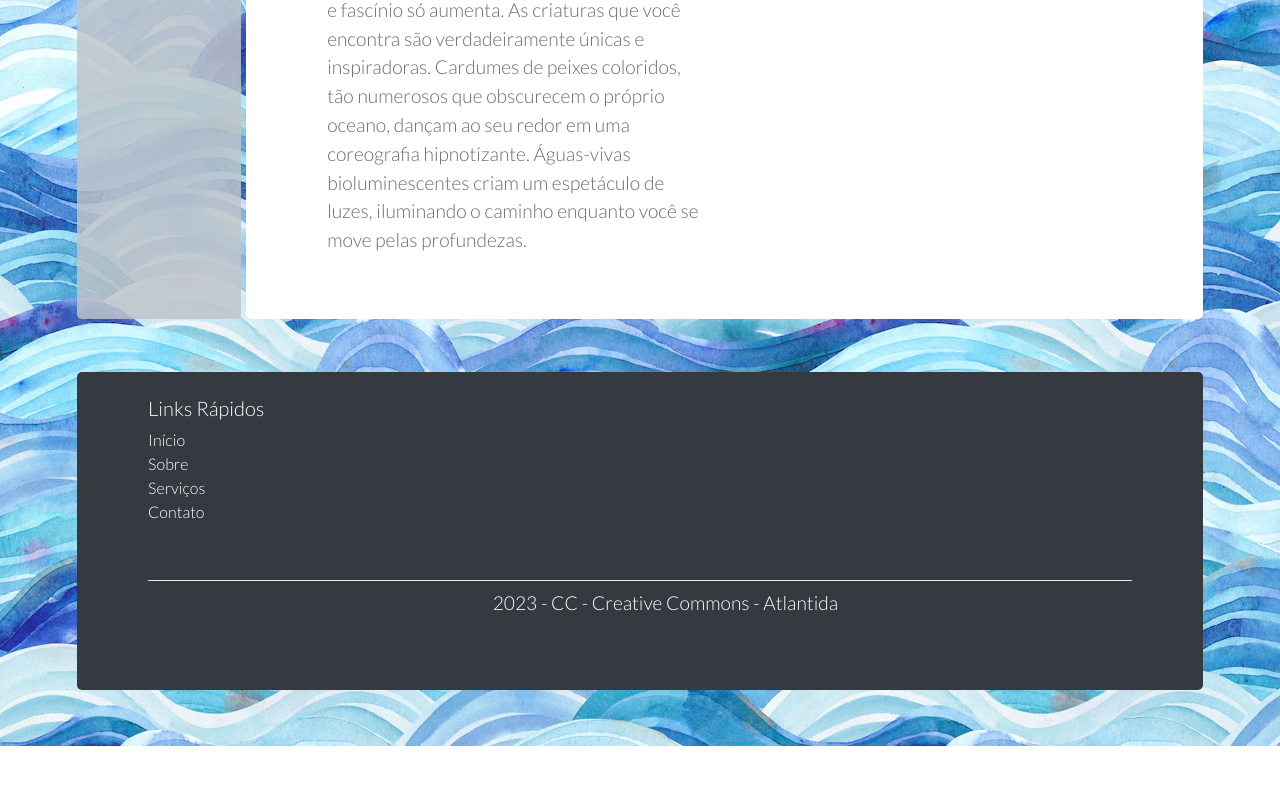
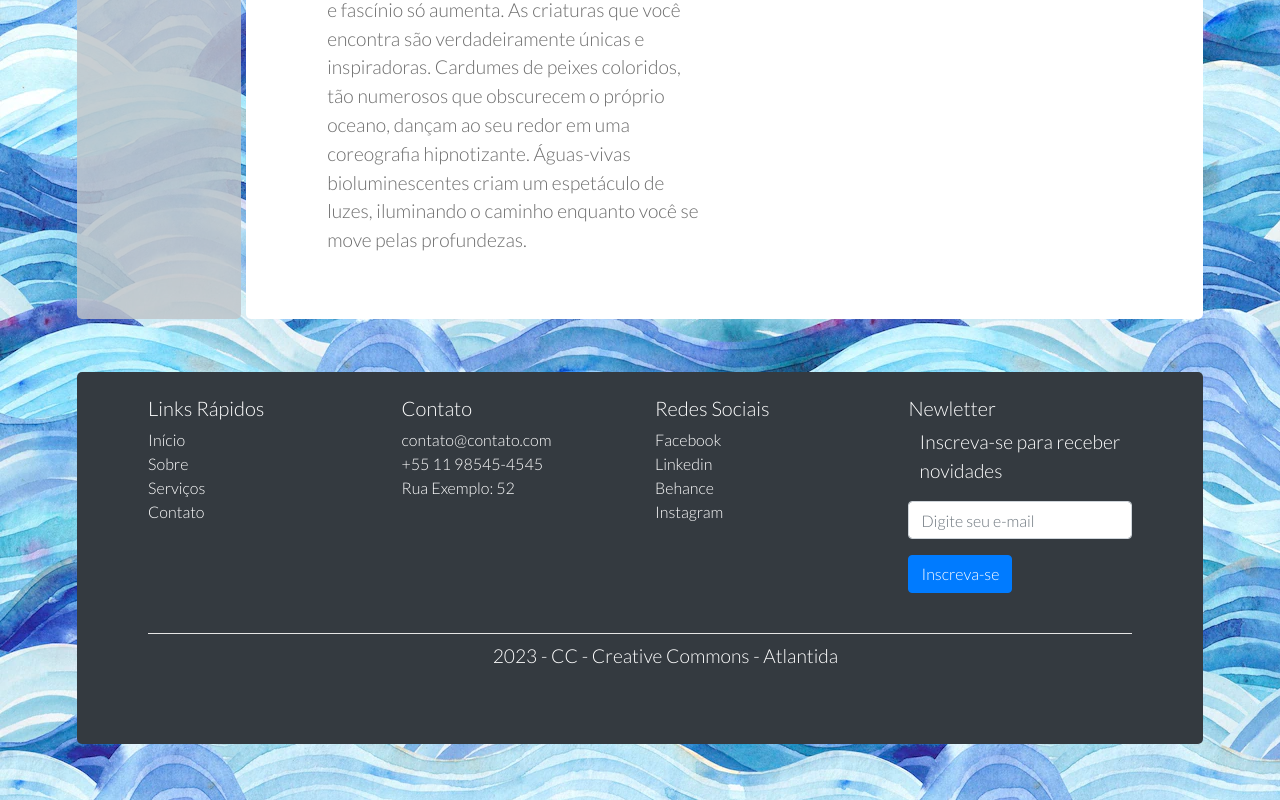
Before and after one commit to Gab0502/cp4_frontend_design, a plain HTML site: page index.html in a window 1280 px wide. Shown: the part 6342-7142 px from the top of the page. Before the commit the page ends 7088 px from the top, so only its background shows below. Drawn offline with nearby package versions, Linux system fonts and the light colour scheme.

Commit message:
Update index.html

```diff
--- a/index.html
+++ b/index.html
@@ -214,21 +214,49 @@
         <footer class="bg-dark text-white pt-4 mt-5">
             <div class="container">
                 <div class="row">
-                    <!-- Coluna 1 - Links rápidos -->
+                    <!-- Coluna 1 -->
                     <div class="col-md-3 mb-4">
                         <h5>Links Rápidos</h5>
                         <ul class="list-unstyled">
-                            <!-- Lista de links rápidos -->
                             <li><a href="#" class="text-white">Início</a></li>
                             <li><a href="#" class="text-white">Sobre</a></li>
                             <li><a href="#" class="text-white">Serviços</a></li>
                             <li><a href="#" class="text-white">Contato</a></li>
                         </ul>
                     </div>
-                    <!-- ... (outras colunas com informações de contato e redes sociais) -->
+                    <!-- Coluna 2 -->
+                    <div class="col-md-3 mb-4">
+                        <h5>Contato</h5>
+                        <ul class="list-unstyled">
+                            <li><a href="#" class="text-white">contato@contato.com</a></li>
+                            <li><a href="#" class="text-white">+55 11 98545-4545</a></li>
+                            <li><a href="#" class="text-white">Rua Exemplo: 52</a></li>
+                        </ul>
+                    </div>
+                    <!-- Coluna 3 -->
+                    <div class="col-md-3 mb-4">
+                        <h5>Redes Sociais</h5>
+                        <ul class="list-unstyled">
+                            <li><a href="#" class="text-white">Facebook</a></li>
+                            <li><a href="#" class="text-white">Linkedin</a></li>
+                            <li><a href="#" class="text-white">Behance</a></li>
+                            <li><a href="#" class="text-white">Instagram</a></li>
+                        </ul>
+                    </div>
+                    <!-- Coluna 4 -->
+                    <div class="col-md-3 mb-4">
+                        <h5>Newletter</h5>
+                        <p class="text-white">Inscreva-se para receber novidades</p>
+                        <form>
+                            <div class="form-group">
+                                <input type="email" class="form-control" placeholder="Digite seu e-mail">
+                            </div>
+                            <button type="submit" class="btn btn-primary">Inscreva-se</button>
+                        </form>
+                    </div>
                 </div>
                 <hr class="bg-white mb-2">
-                <div class="row d-flex justify-content-center">
+                <div class="row d-flex justify-content-center ">
                     <p class="text-white">2023 - CC - Creative Commons - Atlantida</p>
                 </div>
             </div>
```
